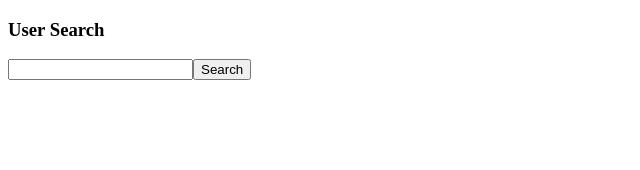
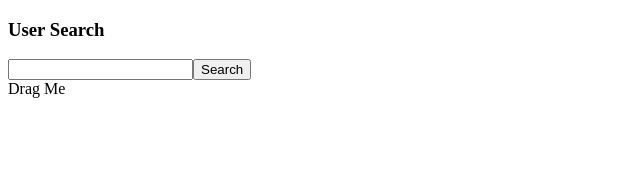
Before and after one commit to nickthorpe71/ts-rdx-lab, a React (Create React App) app: page / in a window 1280 px wide. Shown: the top 170 px of the page, without its empty margins (0-640 px from the left). Built offline with nearby package versions, Linux system fonts and the light colour scheme.

Commit message:
add events type exercise

```diff
--- a/src/state/UserSearch.tsx
+++ b/src/state/UserSearch.tsx
@@ -16,6 +16,14 @@ const UserSearch: React.FC = () => {
         setUser(users.find((user) => user.name === search));
     };
 
+    const onChange = (event: React.ChangeEvent<HTMLInputElement>) => {
+        setSearch(event.target.value);
+    };
+
+    const onDragStart = (event: React.DragEvent<HTMLDivElement>) => {
+        console.log("Dragging...", event);
+    };
+
     return (
         <div>
             <h3>User Search</h3>
@@ -25,8 +33,11 @@ const UserSearch: React.FC = () => {
                     <p>{user.age}</p>
                 </div>
             )}
-            <input value={search} onChange={(e) => setSearch(e.target.value)} />
+            <input value={search} onChange={onChange} />
             <button onClick={onClick}>Search</button>
+            <div draggable onDragStart={onDragStart}>
+                Drag Me
+            </div>
         </div>
     );
 };
```
